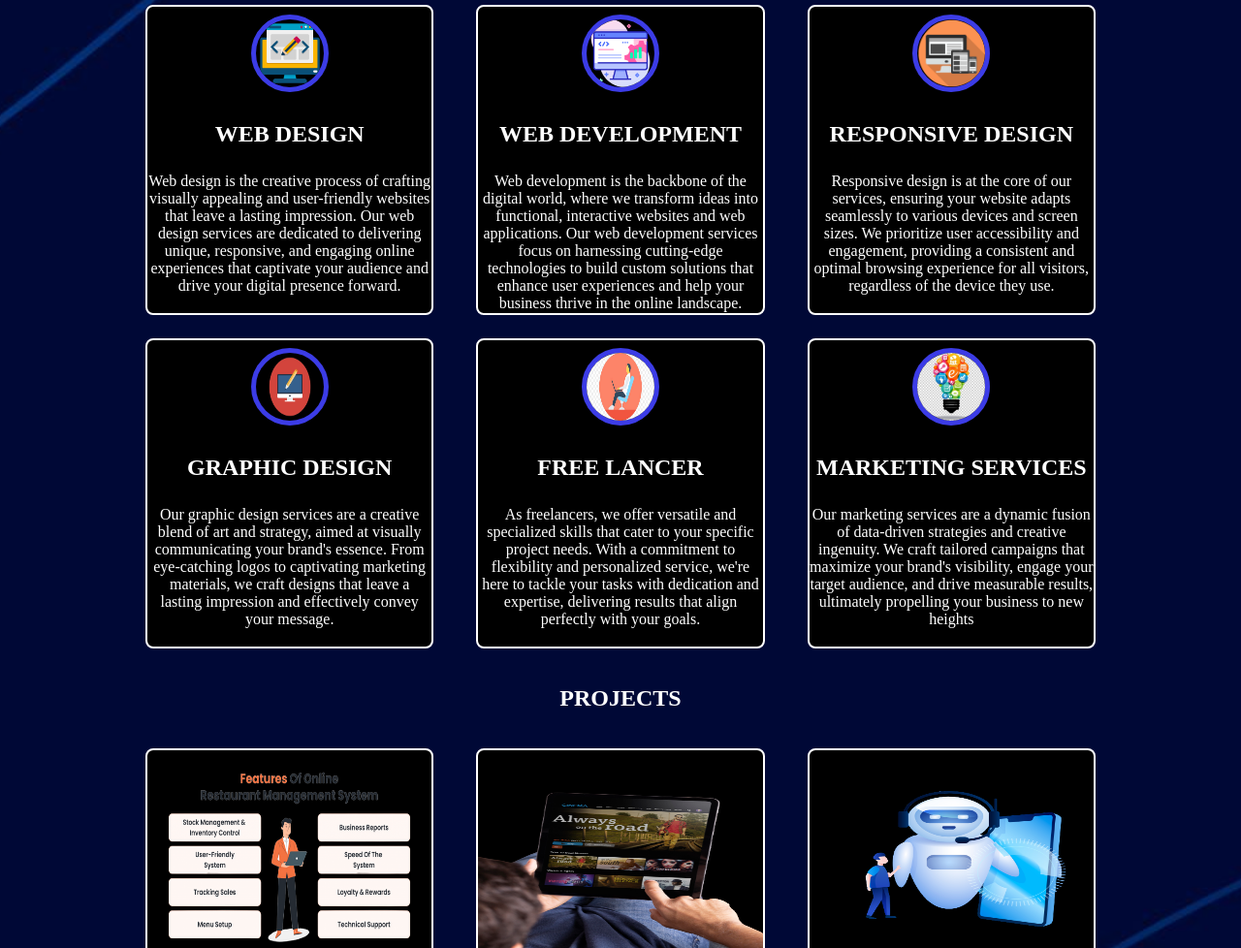
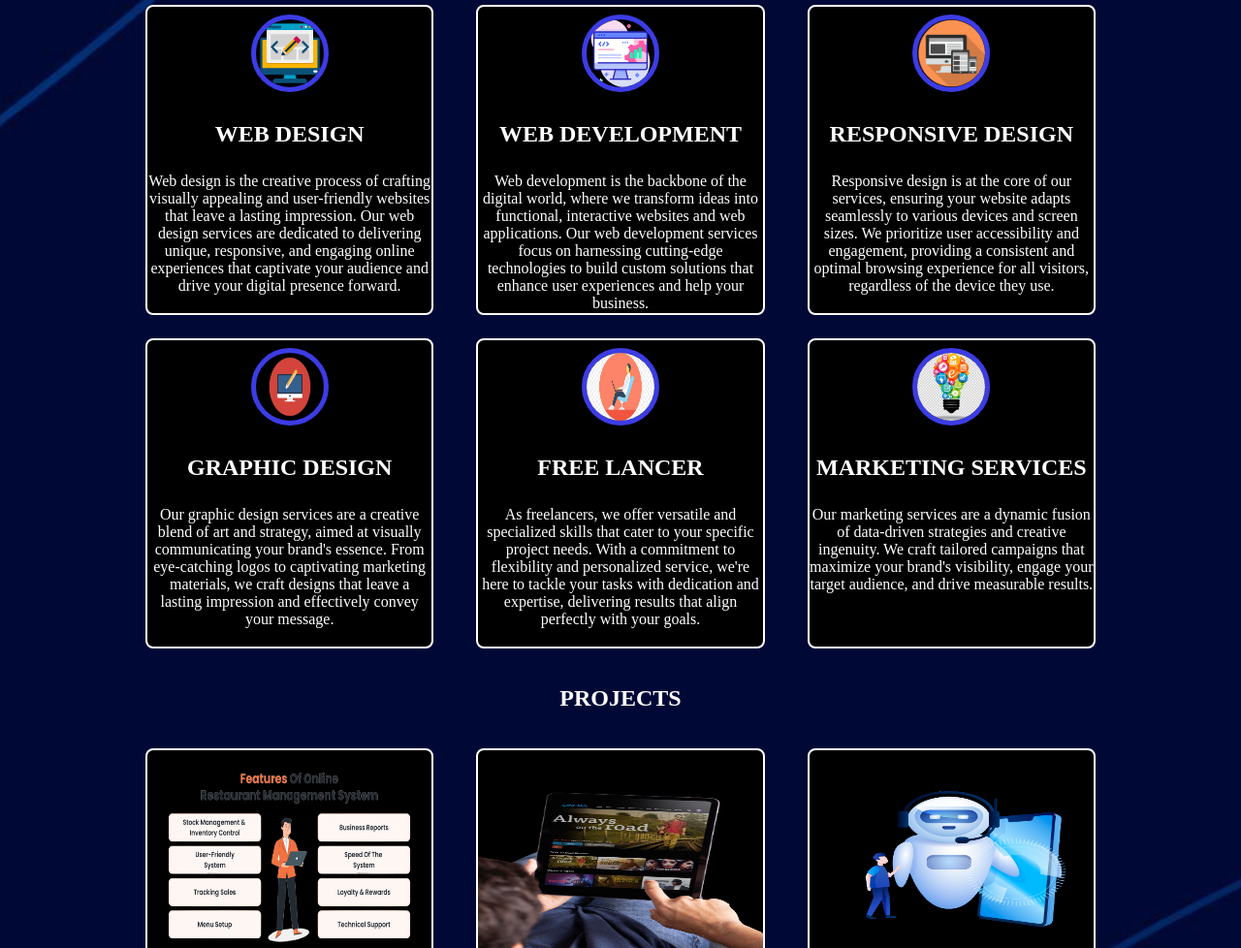
Before and after one commit to sd03sd/Portfolio, a plain HTML site: page index.html in a window 1280 px wide. Shown: the part 774-1752 px from the top of the page at 97% size. Drawn offline with Linux system fonts and the light colour scheme.

Commit message:
Initial commit

```diff
--- a/index.html
+++ b/index.html
@@ -70,7 +70,7 @@
                     <div class="box">
                         <img class="services" src="Web Development.png" alt="des">
                         <h2 class="my-2">WEB DEVELOPMENT</h2>
-                        <p class="my-2">Web development is the backbone of the digital world, where we transform ideas into functional, interactive websites and web applications. Our web development services focus on harnessing cutting-edge technologies to build custom solutions that enhance user experiences and help your business thrive in the online landscape.</p>
+                        <p class="my-2">Web development is the backbone of the digital world, where we transform ideas into functional, interactive websites and web applications. Our web development services focus on harnessing cutting-edge technologies to build custom solutions that enhance user experiences and help your business.</p>
                     </div>
                     <div class="box">
                         <img class="services" src="Responsive Design.png" alt="des">
@@ -92,7 +92,7 @@
                     <div class="box">
                         <img class="services" src="Marketing Services.jpeg" alt="des">
                         <h2 class="my-2">MARKETING SERVICES</h2>
-                        <p class="my-2">Our marketing services are a dynamic fusion of data-driven strategies and creative ingenuity. We craft tailored campaigns that maximize your brand's visibility, engage your target audience, and drive measurable results, ultimately propelling your business to new heights</p>
+                        <p class="my-2">Our marketing services are a dynamic fusion of data-driven strategies and creative ingenuity. We craft tailored campaigns that maximize your brand's visibility, engage your target audience, and drive measurable results.</p>
                     </div>
                 </div>
                 <hr>
```
